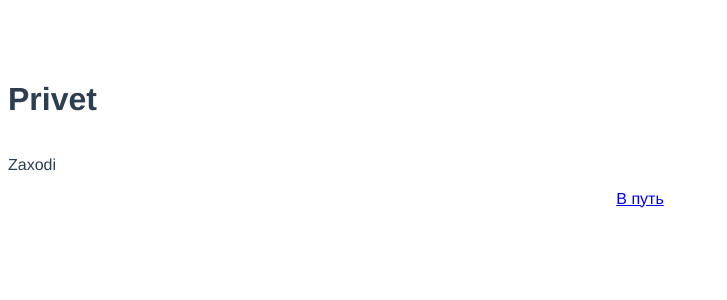
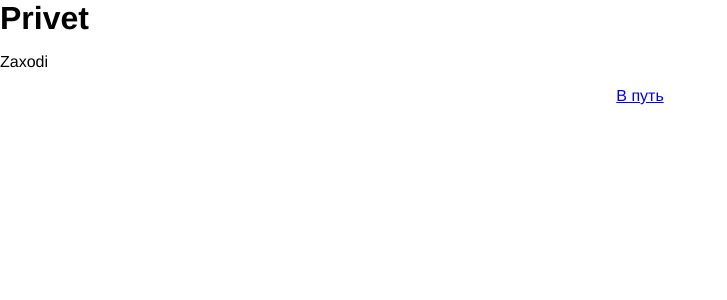
Before and after one commit to Skenzi/my-site-cardV2, a Vue app: page /#/ in a window 1280 px wide. Shown: the top 300 px of the page, without its empty margins (0-727 px from the left). Built offline with nearby package versions, Linux system fonts and the light colour scheme.

Commit message:
update Menu and images

```diff
--- a/src/App.vue
+++ b/src/App.vue
@@ -10,12 +10,17 @@ export default {
 </script>
 
 <style>
+* {
+  box-sizing: border-box;
+}
+body {
+  height: 100vh;
+  overflow: hidden;
+}
+body, h1, h2 {
+  margin: 0;
+}
 #app {
   font-family: Avenir, Helvetica, Arial, sans-serif;
-  -webkit-font-smoothing: antialiased;
-  -moz-osx-font-smoothing: grayscale;
-  text-align: center;
-  color: #2c3e50;
-  margin-top: 60px;
 }
 </style>
--- a/src/components/Menu.vue
+++ b/src/components/Menu.vue
@@ -1,49 +1,59 @@
 <template>
-    <nav class="navigation">
-        <button class="navigation__button-fold"></button>
+    <nav class="navigation" :class="classNavigation">
+        <button v-on:click="setIsOpen()" class="navigation__button-fold"></button>
         <div class="navigation__wrapper">
-            <ButtonLink class="navigation__link" color="green" pathTo="/" text="Home" />
-            <div class="navigation__menu">
-                <button class="menu__button" v-on:click="setActiveId('Bio')">БИО</button>
-                <button class="menu__button" v-on:click="setActiveId('Path to IT')">Путь в IT</button>
-                <button class="menu__button" v-on:click="setActiveId('Abilities')">Навыки и технологии</button>
-                <button class="menu__button" v-on:click="setActiveId('Contacts')">Контакты</button>
-            </div>
+            <button class="menu__button" v-on:click="setActiveId('Bio')">БИО</button>
+            <button class="menu__button" v-on:click="setActiveId('Path to IT')">Путь в IT</button>
+            <button class="menu__button" v-on:click="setActiveId('Abilities')">Навыки</button>
+            <button class="menu__button" v-on:click="setActiveId('Contacts')">Контакты</button>
         </div>
     </nav>
 </template>
 <script>
-import ButtonLink from './ButtonLink.vue';
 
 export default {
     name: 'MenuNavigation',
-    props: ['setActiveId'],
-    components: {
-        ButtonLink,
-    }
+    props: ['setActiveId', 'isOpen', 'setIsOpen'],
+    computed: {
+        classNavigation: function() {
+            return {
+                open: this.isOpen,
+            }
+        }
+    },
 }
 </script>
 <style>
 .navigation {
-    padding: 20px;
+    padding: 0 20px 20px 20px;
     position: absolute;
-    bottom: 0;
+    bottom: -100px;
     right: 0;
     left: 0;
+    box-shadow: 0 -10px 10px black;
+    transition: 1s;
+}
+.navigation.open {
+    bottom: 0;
 }
 .navigation__wrapper {
     display: flex;
+    justify-content: space-between;
 }
 .navigation__button-fold {
     display: block;
     margin: 0 auto;
     padding: 0;
+    margin-bottom: 40px;
     border: 20px solid white;
     border-bottom: 20px solid black;
+    cursor: pointer;
 }
 .navigation .menu__button {
     padding: 20px 40px;
     border: none;
+    background: url('../images/button-decor.png');
+    background-size: 100% 100%;
     background-color: transparent;
     cursor: pointer;
 }
--- a/src/components/SlidesContainer.vue
+++ b/src/components/SlidesContainer.vue
@@ -1,6 +1,6 @@
 <template>
     <SlideComp v-bind:slide="slide" />
-    <MenuNavigation v-bind:setActiveId="setActiveId" />
+    <MenuNavigation :setIsOpen="setIsOpen" :isOpen="isOpen" :setActiveId="setActiveId" />
 </template>
 <script>
 import SlideComp from './Slide.vue';
@@ -10,6 +10,7 @@ export default {
     name: 'SlidesContainer',
     data(){
         return {
+            isOpen: false,
             activeId: 'Bio',
             slides: [
                 {
@@ -39,6 +40,9 @@ export default {
     methods: {
         setActiveId: function(id) {
             this.activeId = id;
+        },
+        setIsOpen: function() {
+            this.isOpen = !this.isOpen;
         }
     },
     components: {
```
Also changed, not shown: src/images/button-decor.png (added), 1 other file (tests, documents, lock files or other folders).
